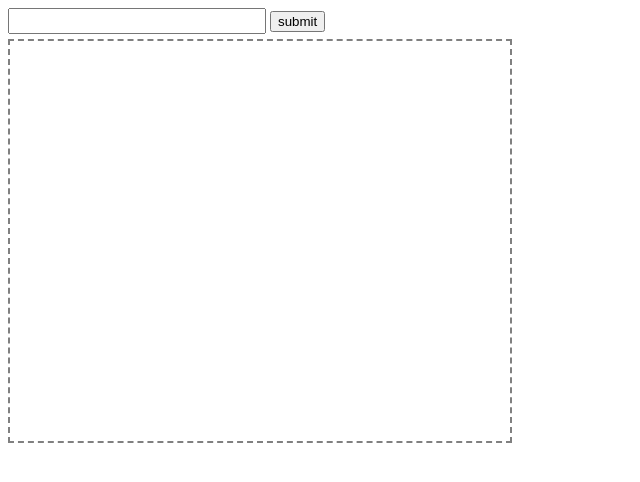
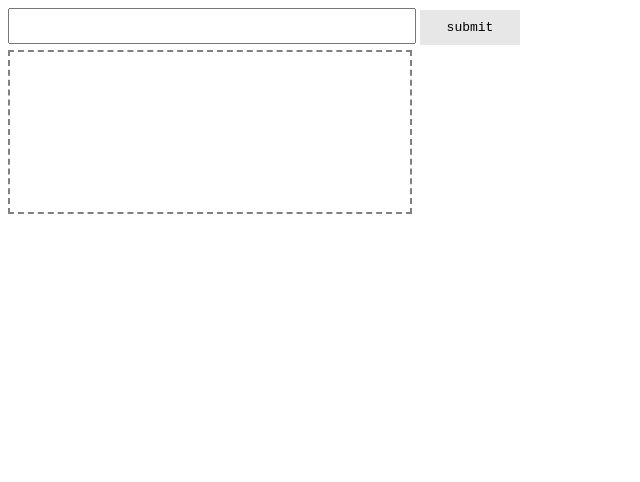
Before and after one commit to Mosaddek2020/Jquery, a plain HTML site: page index.html in a window 1280 px wide. Shown: the whole page, without its empty margins (0-640 px from the left). Drawn offline with Linux system fonts and the light colour scheme.

Commit message:
modify some css

```diff
--- a/index.html
+++ b/index.html
@@ -10,14 +10,30 @@
     <style>
         #txtDisplay{
             border: 2px dashed grey;
-            height: 400px;
-            width: 500px;
+            height: 160px;
+            width: 400px;
 
             margin-top: 5px;
+            overflow: auto;
         }
        #txtbox{
-           height: 20px;
-           width: 250px;
+            height: 30px;
+            width: 400px;
+
+       }
+       #submit{
+            cursor: pointer;
+            text-shadow: crimson;
+            height: 35px;
+            width: 100px;
+            box-shadow: black;
+            text-size-adjust: auto;
+            font-family: monospace;
+            font-size: initial;
+            padding: 1px 6px;
+            border: 2px;
+            background-color: #e7e7e7;
+            color: black;
        }
 
     </style>
```
